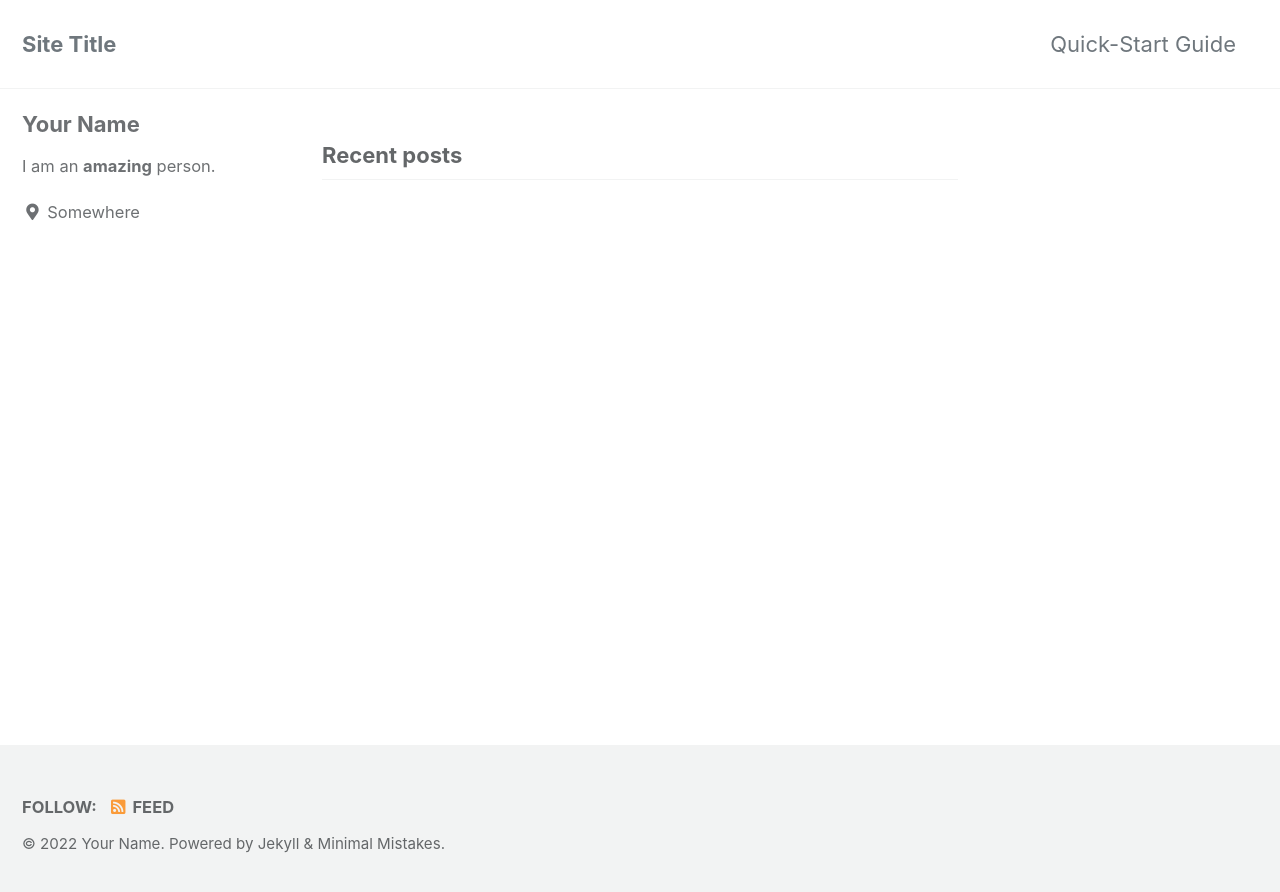
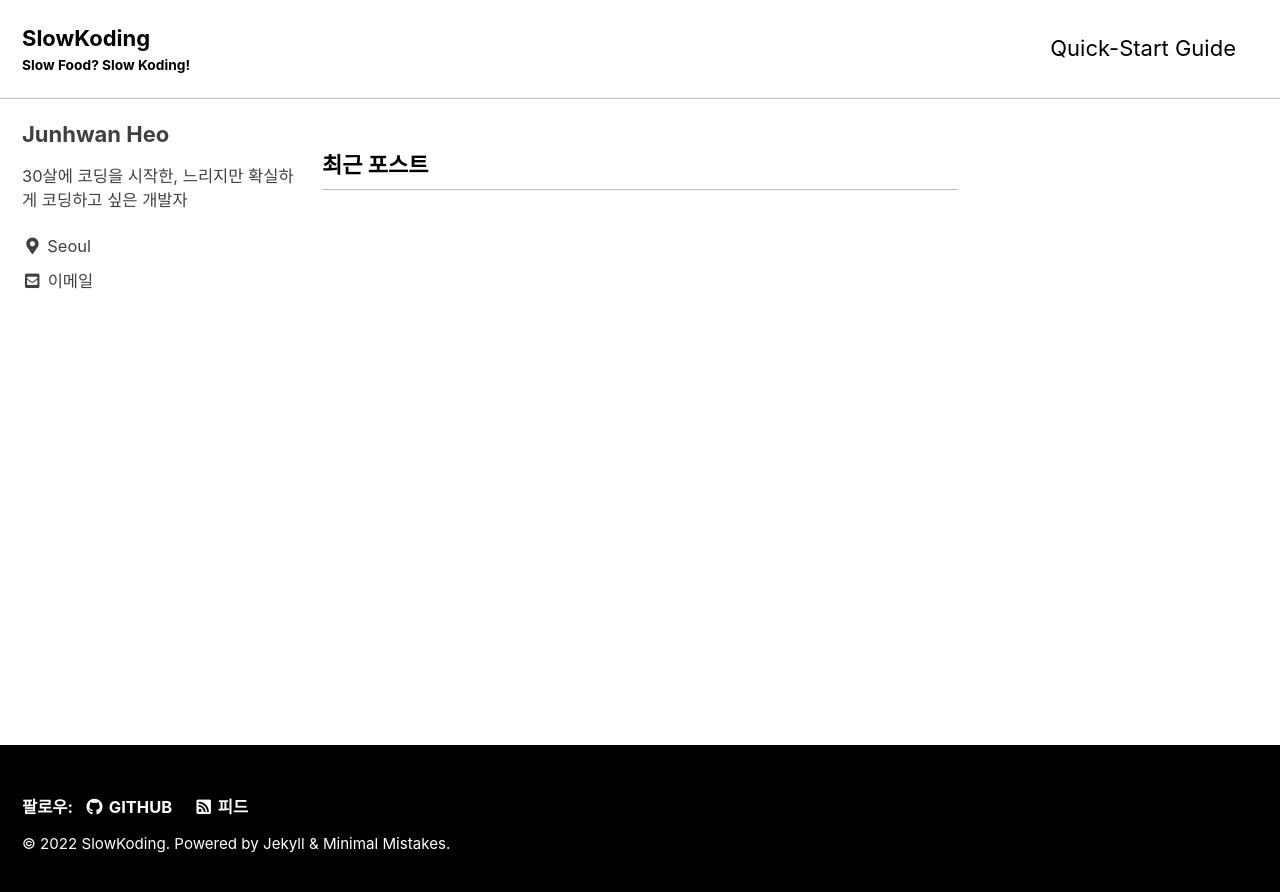
Before and after one commit to slowkoding/slowkoding.github.io, a Jekyll site: the page built from index.html, in a window 1280 px wide. Shown: the top 892 px of the page. Built offline with Jekyll 4.4.1, drawn with Linux system fonts in a browser that asks for light colours; cached includes are drawn as plain includes; the list of posts is cut into pages by our own code.

Commit message:
Update _config.yml

```diff
--- a/_config.yml
+++ b/_config.yml
@@ -10,29 +10,29 @@
 # Review documentation to determine if you should use `theme` or `remote_theme`
 # https://mmistakes.github.io/minimal-mistakes/docs/quick-start-guide/#installing-the-theme
 
-# theme                  : "minimal-mistakes-jekyll"
-# remote_theme           : "mmistakes/minimal-mistakes"
-minimal_mistakes_skin    : "default" # "air", "aqua", "contrast", "dark", "dirt", "neon", "mint", "plum", "sunrise"
+theme                  : "minimal-mistakes-jekyll"
+remote_theme           : "mmistakes/minimal-mistakes"
+minimal_mistakes_skin    : "contrast" # "air", "aqua", "contrast", "dark", "dirt", "neon", "mint", "plum", "sunrise"
 
 # Site Settings
-locale                   : "en-US"
-title                    : "Site Title"
-title_separator          : "-"
-subtitle                 : # site tagline that appears below site title in masthead
-name                     : "Your Name"
-description              : "An amazing website."
+locale                   : "ko-KR"
+title                    : "SlowKoding"
+title_separator          : "|"
+subtitle                 : "Slow Food? Slow Koding!"
+name                     : "SlowKoding"
+description              : "슬로우코딩의 블로그"
 url                      : "https://slowkoding.github.io"
 baseurl                  : # the subpath of your site, e.g. "/blog"
 repository               : # GitHub username/repo-name e.g. "mmistakes/minimal-mistakes"
 teaser                   : # path of fallback teaser image, e.g. "/assets/images/500x300.png"
 logo                     : # path of logo image to display in the masthead, e.g. "/assets/images/88x88.png"
 masthead_title           : # overrides the website title displayed in the masthead, use " " for no title
-# breadcrumbs            : false # true, false (default)
+breadcrumbs            : true # true, false (default)
 words_per_minute         : 200
 comments:
-  provider               : # false (default), "disqus", "discourse", "facebook", "staticman", "staticman_v2", "utterances", "giscus", "custom"
+  provider               : "disqus" # false (default), "disqus", "discourse", "facebook", "staticman", "staticman_v2", "utterances", "giscus", "custom"
   disqus:
-    shortname            : # https://help.disqus.com/customer/portal/articles/466208-what-s-a-shortname-
+    shortname            : "slowkoding" # https://help.disqus.com/customer/portal/articles/466208-what-s-a-shortname-
   discourse:
     server               : # https://meta.discourse.org/t/embedding-discourse-comments-via-javascript/31963 , e.g.: meta.discourse.org
   facebook:
@@ -102,11 +102,11 @@ analytics:
 
 # Site Author
 author:
-  name             : "Your Name"
+  name             : "Junhwan Heo"
   avatar           : # path of avatar image, e.g. "/assets/images/bio-photo.jpg"
-  bio              : "I am an **amazing** person."
-  location         : "Somewhere"
-  email            :
+  bio              : "30살에 코딩을 시작한, 느리지만 확실하게 코딩하고 싶은 개발자"
+  location         : "Seoul"
+  email            : "slowkoding@gmail.com"
   links:
     - label: "Email"
       icon: "fas fa-fw fa-envelope-square"
@@ -138,7 +138,7 @@ footer:
       # url:
     - label: "GitHub"
       icon: "fab fa-fw fa-github"
-      # url:
+      url: "https://github.com/slowkoding"
     - label: "GitLab"
       icon: "fab fa-fw fa-gitlab"
       # url:
@@ -285,6 +285,7 @@ defaults:
       layout: single
       author_profile: true
       read_time: true
-      comments: # true
+      comments: true
       share: true
       related: true
+      show_date: true
```
